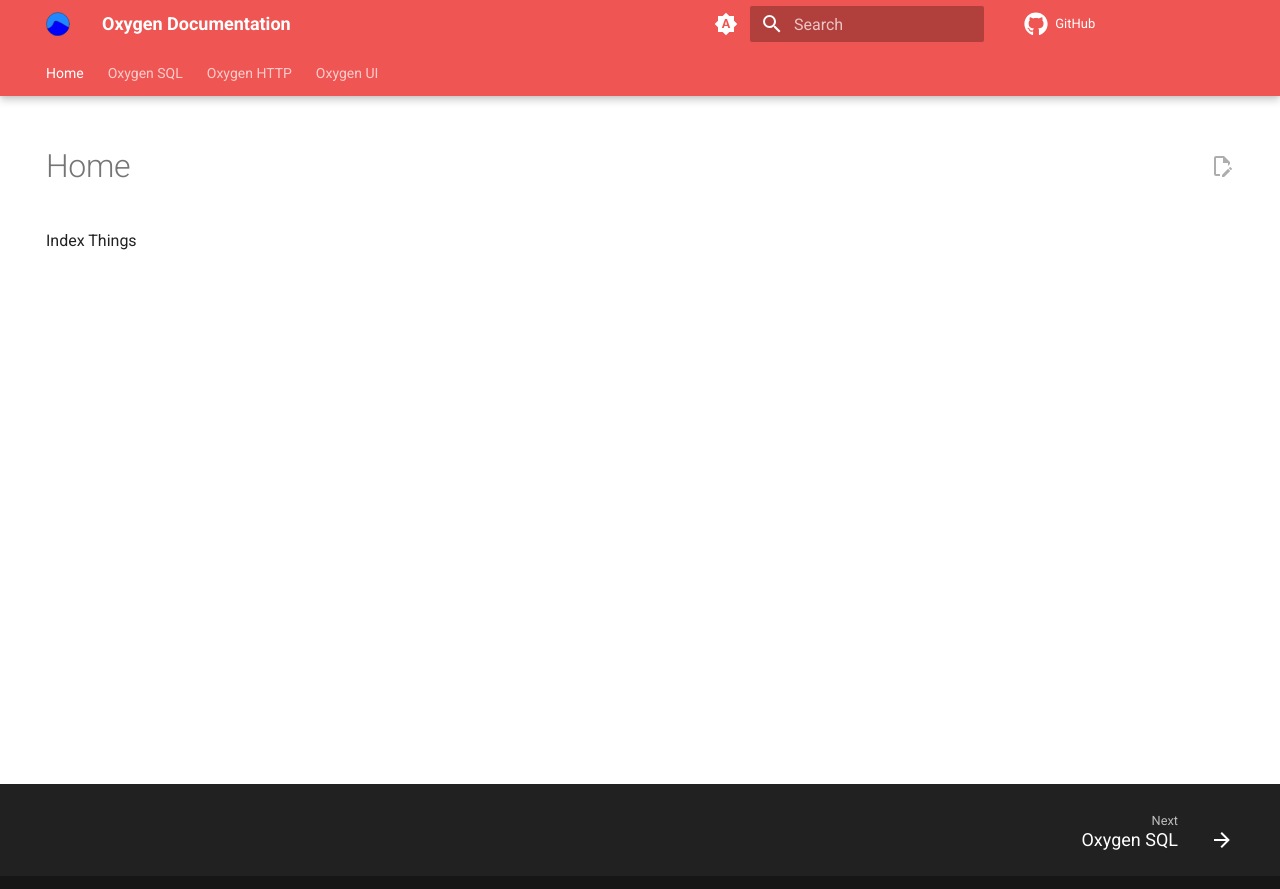
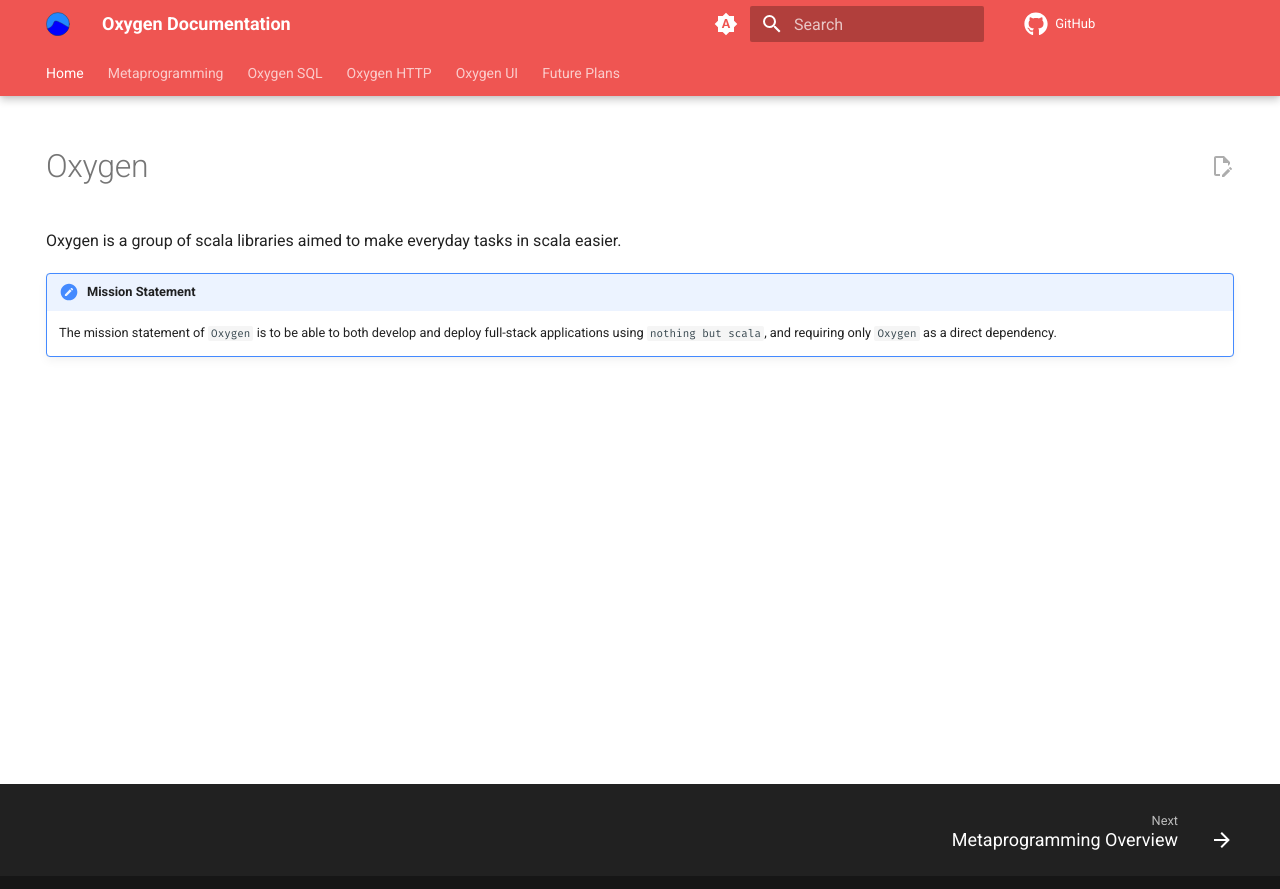
Before and after one commit to Kalin-Rudnicki/Oxygen, an MkDocs documentation site: the page built from docs/docs/index.md, in a window 1280 px wide. Shown: the top 889 px of the page. Built offline with MkDocs 1.6.1 and Material for MkDocs 9.7.7, drawn with Linux system fonts in a browser that asks for light colours; comment, search, counter and statistics services are not loaded.

Commit message:
Added more docs

```diff
--- a/docs/docs/index.md
+++ b/docs/docs/index.md
@@ -4,4 +4,10 @@ hide:
   - toc
 ---
 
-Index Things
+# Oxygen
+
+Oxygen is a group of scala libraries aimed to make everyday tasks in scala easier.
+
+!!! important "Mission Statement"
+
+    The mission statement of `Oxygen` is to be able to both develop and deploy full-stack applications using `nothing but scala`, and requiring only `Oxygen` as a direct dependency.
--- a/docs/mkdocs.yml
+++ b/docs/mkdocs.yml
@@ -6,17 +6,24 @@ docs_dir: 'docs'
 
 nav:
   - 'Home': 'index.md'
-  - 'Oxygen SQL': 'sql/index.md'
+  - 'Metaprogramming':
+    - 'Metaprogramming Overview': 'metaprogramming/index.md'
+    - 'Oxygen Quoted': 'metaprogramming/quoted.md'
+    - 'Oxygen Meta': 'metaprogramming/meta.md'
+  - 'Oxygen SQL':
+    - 'SQL Overview': 'http/index.md'
   - 'Oxygen HTTP':
-    - 'Overview': 'http/index.md'
+    - 'HTTP Overview': 'http/index.md'
     - 'Client': 'http/client/index.md'
     - 'Server': 'http/server/index.md'
-  - 'Oxygen UI': 'ui/index.md'
+  - 'Oxygen UI':
+    - 'UI Overview': 'ui/index.md'
+  - 'Future Plans': 'future-plans.md'
 
 extra:
   generator: false
   scala:
-    3:    "3.7.4"
+    3: "3.7.4"
   libraries:
     zio: "2.1.21"
     zio-http: "3.7.4"
@@ -27,28 +34,6 @@ extra:
 #   TODO : copyright
 theme:
   name: material
-  palette:
-    # Palette toggle for automatic mode
-    - media: "(prefers-color-scheme)"
-      toggle:
-        icon: material/brightness-auto
-        name: Switch to light mode
-
-    # Palette toggle for light mode
-    - media: "(prefers-color-scheme: light)"
-      scheme: default
-      primary: red
-      toggle:
-        icon: material/brightness-7
-        name: Switch to dark mode
-
-    # Palette toggle for dark mode
-    - media: "(prefers-color-scheme: dark)"
-      scheme: slate
-      primary: black
-      toggle:
-        icon: material/brightness-4
-        name: Switch to system preference
 
   features:
     - content.action.edit
@@ -72,6 +57,28 @@ theme:
   icon:
     repo: fontawesome/brands/github
   logo: assets/images/logo.svg
+  palette:
+    # Palette toggle for automatic mode
+    - media: "(prefers-color-scheme)"
+      toggle:
+        icon: material/brightness-auto
+        name: Switch to light mode
+
+    # Palette toggle for light mode
+    - media: "(prefers-color-scheme: light)"
+      scheme: default
+      primary: red
+      toggle:
+        icon: material/brightness-7
+        name: Switch to dark mode
+
+    # Palette toggle for dark mode
+    - media: "(prefers-color-scheme: dark)"
+      scheme: slate
+      primary: black
+      toggle:
+        icon: material/brightness-4
+        name: Switch to system preference
 markdown_extensions:
   - admonition
   - pymdownx.details
```
Also changed, not shown: docs/docs/metaprogramming/index.md (added, +54 -0 lines), docs/docs/metaprogramming/meta.md (added, +2 -0 lines), docs/docs/metaprogramming/quoted.md (added, +2 -0 lines), docs/docs/future-plans.md (added).
